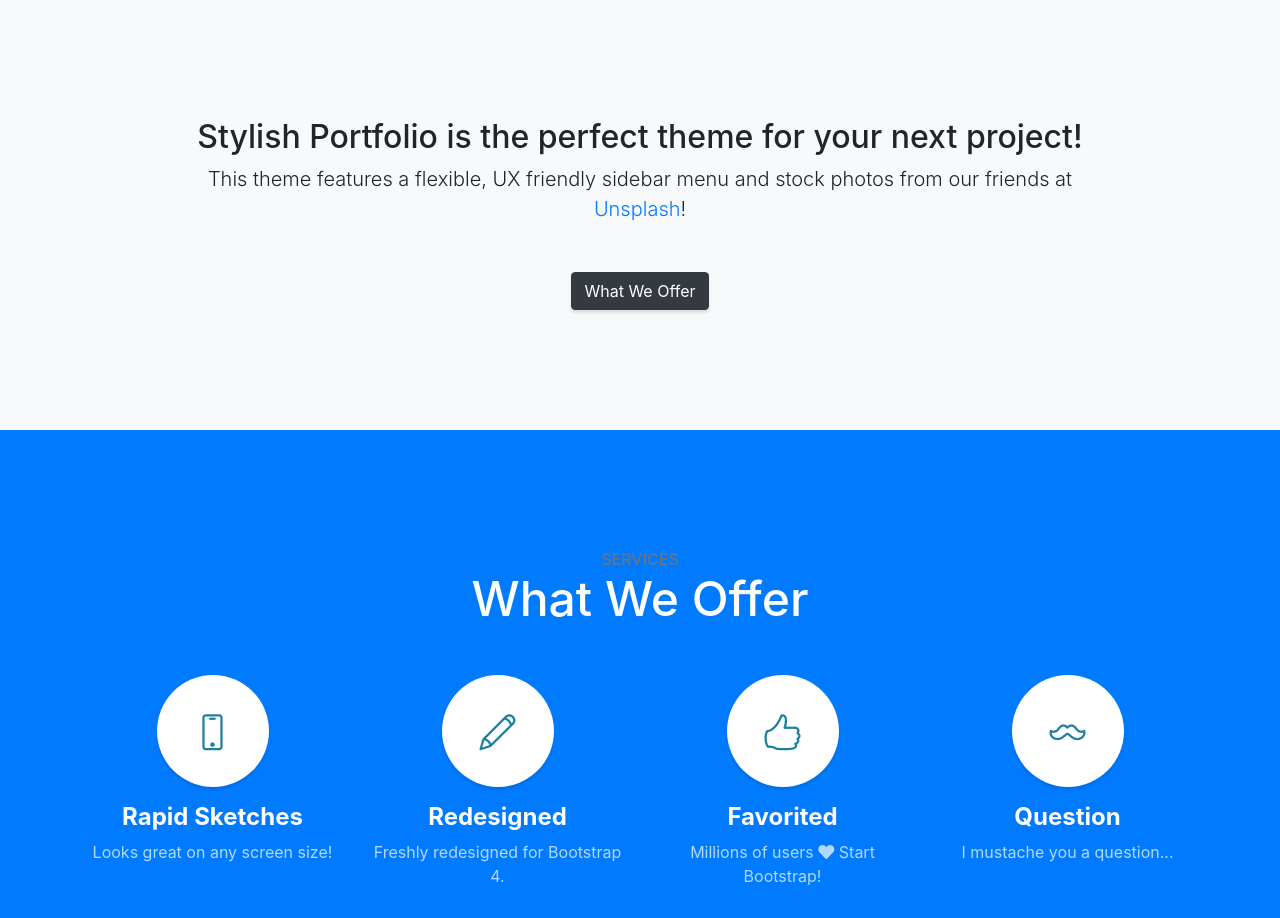
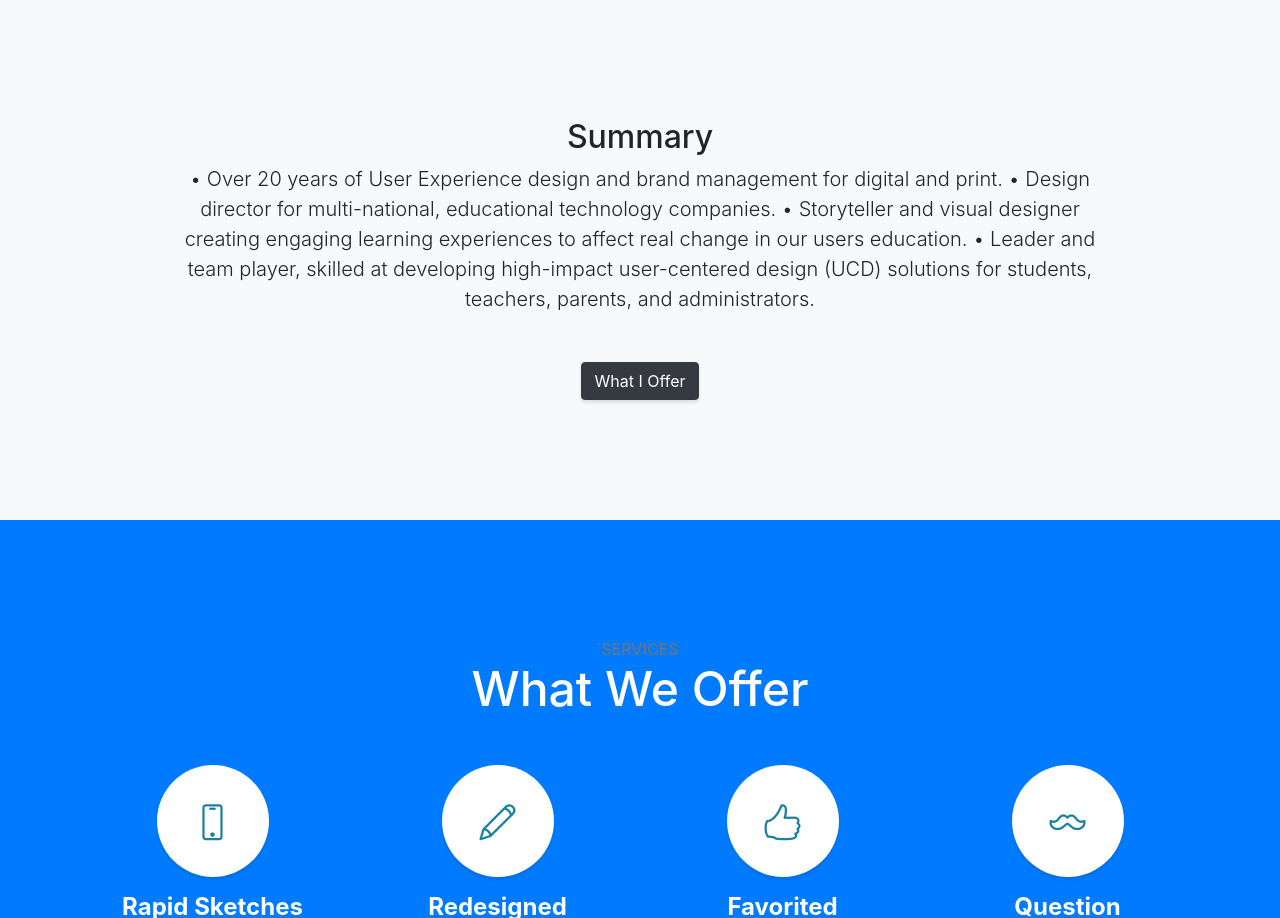
Before and after one commit to Christian-Henry/UXPortfolio, a website with bundled scripts: page index.html in a window 1280 px wide. Shown: the part 802-1720 px from the top of the page. Built offline with nearby package versions, Linux system fonts and the light colour scheme.

Commit message:
Update index.html

```diff
--- a/index.html
+++ b/index.html
@@ -67,10 +67,14 @@
     <div class="container text-center">
       <div class="row">
         <div class="col-lg-10 mx-auto">
-          <h2>Stylish Portfolio is the perfect theme for your next project!</h2>
-          <p class="lead mb-5">This theme features a flexible, UX friendly sidebar menu and stock photos from our friends at
-            <a href="https://unsplash.com/">Unsplash</a>!</p>
-          <a class="btn btn-dark btn-xl js-scroll-trigger" href="#services">What We Offer</a>
+          <h2>Summary</h2>
+          <p class="lead mb-5">• Over 20 years of User Experience design and brand management for digital and print.
+• Design director for multi-national, educational technology companies.
+• Storyteller and visual designer creating engaging learning experiences to affect real change in
+our users education.
+• Leader and team player, skilled at developing high-impact user-centered design (UCD) solutions
+for students, teachers, parents, and administrators.</p>
+          <a class="btn btn-dark btn-xl js-scroll-trigger" href="#services">What I Offer</a>
         </div>
       </div>
     </div>
```
